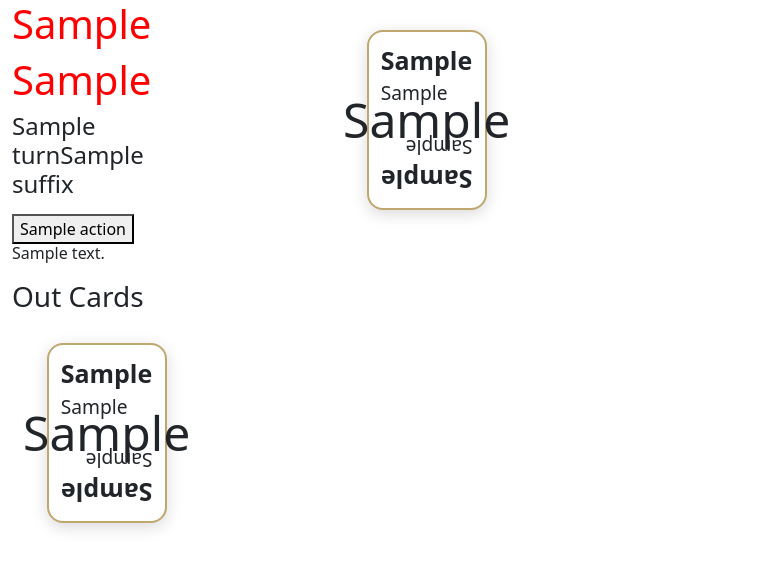
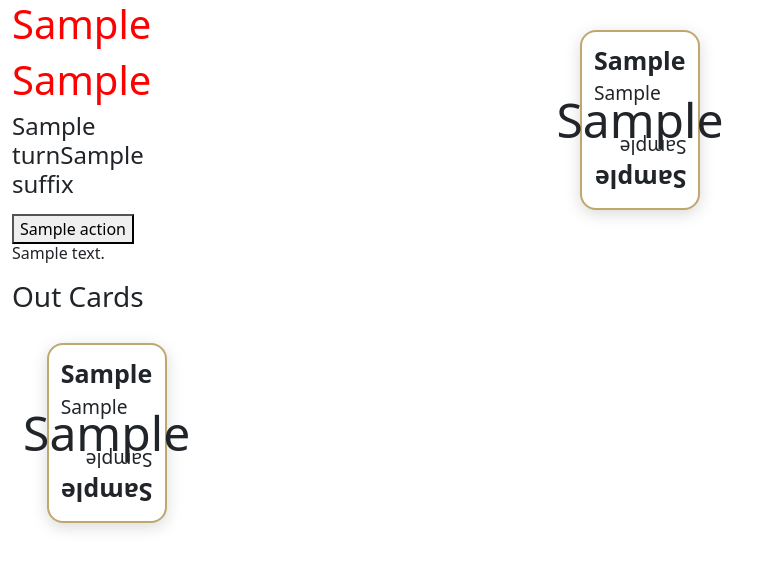
Before and after one commit to lkadin/5-Crowns---Fastapi-HTMX, a FastAPI app: template templates/htmx_user_generic.html in a window 1280 px wide. Shown: the top 569 px of the page, without its empty margins (0-773 px from the left). Run offline with FastAPI, Linux system fonts and the light colour scheme; the template is opened without the code that fills it: most values are stand-ins (such as "Sample title", 1, 10 or a date in 2020); some libraries are stand-ins or nearby versions.

Commit message:
ALlow more cards across page

```diff
--- a/templates/table.html
+++ b/templates/table.html
@@ -1,3 +1,3 @@
-<div id="table" class="col-4">
+<div id="table" class="col-8">
     {% include './draw_card.html' %}
 </div>
```
